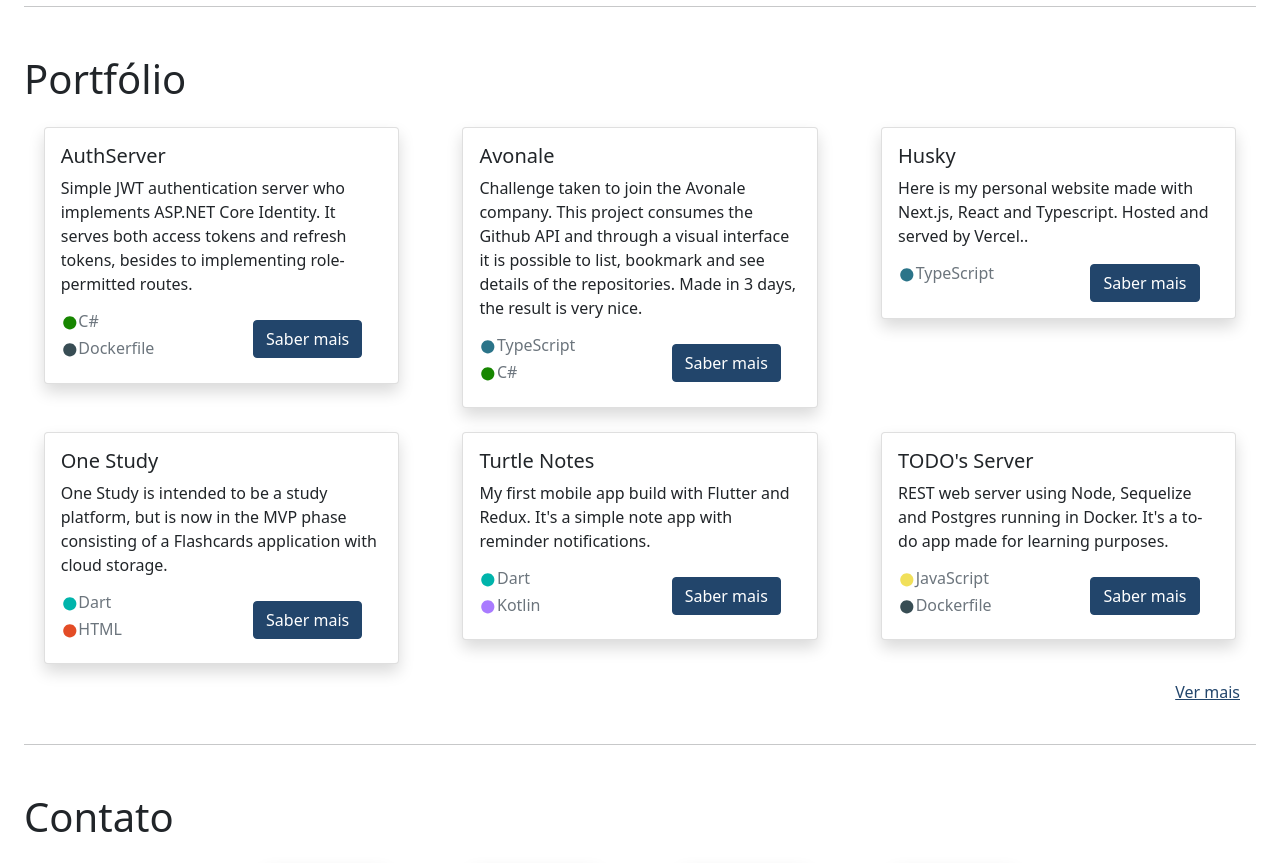
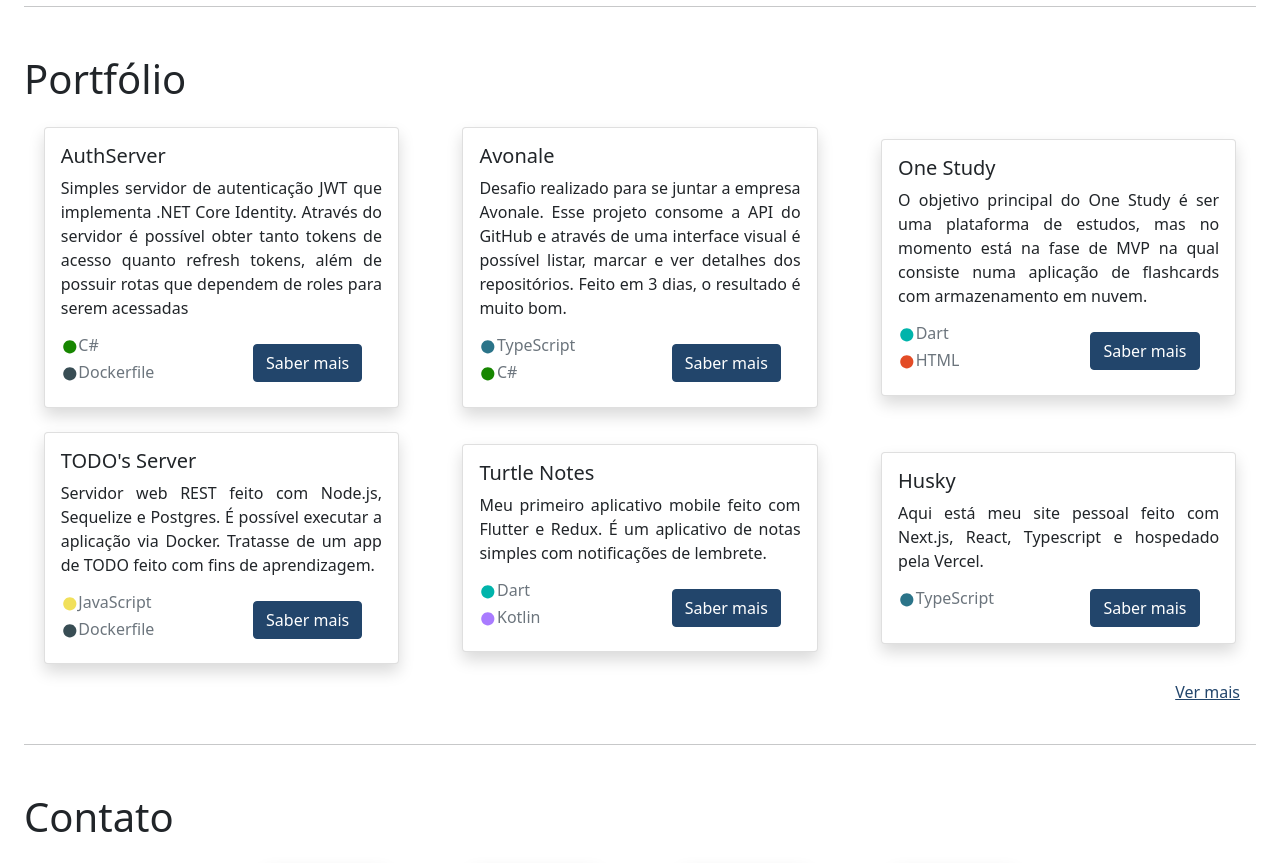
Before and after one commit to z33p/husky, a Next.js app: page / in a window 1280 px wide. Shown: the part 1340-2203 px from the top of the page. Built offline with nearby package versions, Linux system fonts and the light colour scheme.

Commit message:
feat: trasnlated the portifolio to pt-br

```diff
--- a/data/github_repos_return.json
+++ b/lib/data/github_repos_return.json
@@ -7,7 +7,7 @@
           {
             "node": {
               "name": "AuthServer",
-              "description": "Simple JWT authentication server who implements ASP.NET Core Identity. It serves both access tokens and refresh tokens, besides to implementing role-permitted routes.",
+              "description": "Simples servidor de autenticação JWT que implementa .NET Core Identity. Através do servidor é possível obter tanto tokens de acesso quanto refresh tokens, além de possuir rotas que dependem de roles para serem acessadas",
               "languages": {
                 "nodes": [
                   {
@@ -26,7 +26,7 @@
           {
             "node": {
               "name": "Avonale",
-              "description": "Challenge taken to join the Avonale company. This project consumes the Github API and through a visual interface it is possible to list, bookmark and see details of the repositories. Made in 3 days, the result is very nice.",
+              "description": "Desafio realizado para se juntar a empresa Avonale. Esse projeto consome a API do GitHub e através de uma interface visual é possível listar, marcar e ver detalhes dos repositórios. Feito em 3 dias, o resultado é muito bom.",
               "languages": {
                 "nodes": [
                   {
@@ -44,23 +44,8 @@
           },
           {
             "node": {
-              "name": "Husky",
-              "description": "Here is my personal website made with Next.js, React and Typescript. Hosted and served by Vercel..",
-              "languages": {
-                "nodes": [
-                  {
-                    "name": "TypeScript",
-                    "color": "#2b7489"
-                  }
-                ]
-              },
-              "url": "https://github.com/z33p/husky"
-            }
-          },
-          {
-            "node": {
               "name": "One Study",
-              "description": "One Study is intended to be a study platform, but is now in the MVP phase consisting of a Flashcards application with cloud storage.",
+              "description": "O objetivo principal do One Study é ser uma plataforma de estudos, mas no momento está na fase de MVP na qual consiste numa aplicação de flashcards com armazenamento em nuvem.",
               "languages": {
                 "nodes": [
                   {
@@ -78,8 +63,27 @@
           },
           {
             "node": {
+              "name": "TODO's Server",
+              "description": "Servidor web REST feito com Node.js, Sequelize e Postgres. É possível executar a aplicação via Docker. Tratasse de um app de TODO feito com fins de aprendizagem.",
+              "languages": {
+                "nodes": [
+                  {
+                    "name": "JavaScript",
+                    "color": "#f1e05a"
+                  },
+                  {
+                    "name": "Dockerfile",
+                    "color": "#384d54"
+                  }
+                ]
+              },
+              "url": "https://github.com/z33p/todos_server"
+            }
+          },
+          {
+            "node": {
               "name": "Turtle Notes",
-              "description": "My first mobile app build with Flutter and Redux. It's a simple note app with reminder notifications.",
+              "description": "Meu primeiro aplicativo mobile feito com Flutter e Redux. É um aplicativo de notas simples com notificações de lembrete.",
               "languages": {
                 "nodes": [
                   {
@@ -97,21 +101,17 @@
           },
           {
             "node": {
-              "name": "TODO's Server",
-              "description": "REST web server using Node, Sequelize and Postgres running in Docker. It's a to-do app made for learning purposes.",
+              "name": "Husky",
+              "description": "Aqui está meu site pessoal feito com Next.js, React, Typescript e hospedado pela Vercel.",
               "languages": {
                 "nodes": [
                   {
-                    "name": "JavaScript",
-                    "color": "#f1e05a"
-                  },
-                  {
-                    "name": "Dockerfile",
-                    "color": "#384d54"
+                    "name": "TypeScript",
+                    "color": "#2b7489"
                   }
                 ]
               },
-              "url": "https://github.com/z33p/todos_server"
+              "url": "https://github.com/z33p/husky"
             }
           }
         ]
--- a/pages/index.tsx
+++ b/pages/index.tsx
@@ -4,7 +4,7 @@ import Contact from "../widgets/contact/contact";
 import Curriculum from "../widgets/curriculum";
 import Banner from "../widgets/layout/banner";
 import Layout from "../widgets/layout/layout";
-import Portfolio from "../widgets/portifolio/portfolio";
+import Portfolio from "../widgets/portifolio/portifolio";
 
 export default function index() {
   return (
--- a/widgets/portifolio/card_repository.tsx
+++ b/widgets/portifolio/card_repository.tsx
@@ -23,12 +23,12 @@ interface Language {
     url,
   }: CardRepositoryProps) {
     return (
-      <div className={`${className} d-flex justify-content-center align-items-baseline`}>
+      <div className={`${className} d-flex justify-content-center align-items-center`}>
         <div className="card shadow" style={{ width: 90 + "%" }}>
           <div className="card-img-top"></div>
           <div className="card-body">
             <h5 className="card-title">{name}</h5>
-            <p className="card-text">{description}</p>
+            <p className="card-text" style={{ textAlign: "justify" }}>{description}</p>
 
             <div className="row">
               <div className="col-6">
@@ -38,8 +38,8 @@ interface Language {
                       icon={faCircle}
                       className="pt-1"
                       style={{
-                        width: 1.1 + "em",
-                        height: 1.1 + "em",
+                        width: 1.1 + "rem",
+                        height: 1.1 + "rem",
                         color: language.color,
                       }}
                     />
```
Also changed, not shown: widgets/portifolio/portifolio.tsx (renamed from widgets/portifolio/portfolio.tsx, +7 -2 lines).
